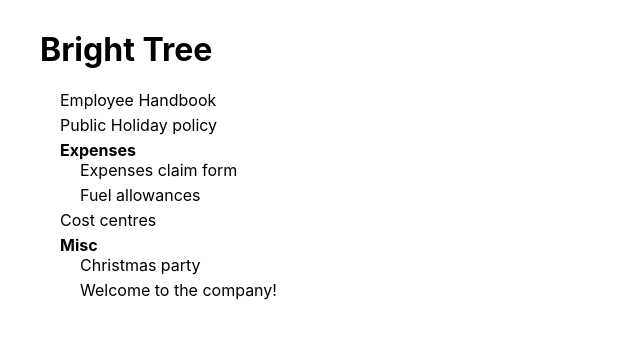
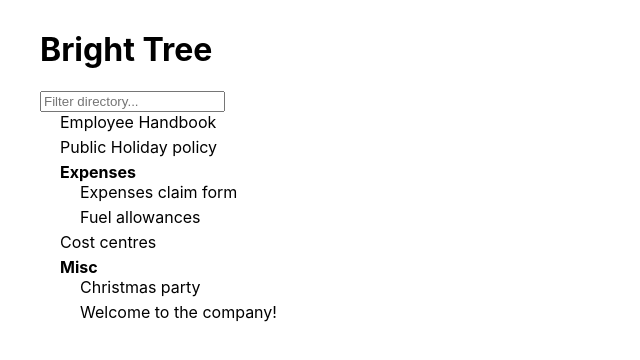
Before and after one commit to SakuraComputing/bright-tree, a React (Create React App) app: page / in a window 1280 px wide. Shown: the top 360 px of the page, without its empty margins (0-640 px from the left). Built offline with nearby package versions, Linux system fonts and the light colour scheme.

Commit message:
Add filter input and state

```diff
--- a/src/components/directory/directory.tsx
+++ b/src/components/directory/directory.tsx
@@ -1,3 +1,4 @@
+import { useState } from "react";
 import { IFiles } from "../../data/files";
 
   type IDirectoryProps = {
@@ -5,6 +6,12 @@ import { IFiles } from "../../data/files";
 };
 
 const Directory: React.FC<IDirectoryProps> = ({ root }) => {
+
+  const [filter, setFilter] = useState('');
+
+  const handleFilterChange = (e: React.ChangeEvent<HTMLInputElement>) => {
+    setFilter(e.target.value);
+  };
 
   const renderNode = (node: IFiles, index: number) => (
       <div key={index} className="element">
@@ -19,7 +26,13 @@ const Directory: React.FC<IDirectoryProps> = ({ root }) => {
 
   return (
       <div>
-          {root.files?.map(renderNode)}
+         <input
+          type="text"
+          placeholder="Filter directory..."
+          value={filter}
+          onChange={handleFilterChange}
+        />
+        {root.files?.map(renderNode)}
       </div>
   )
 };
```
Also changed, not shown: 1 other file (tests, documents, lock files or other folders).
